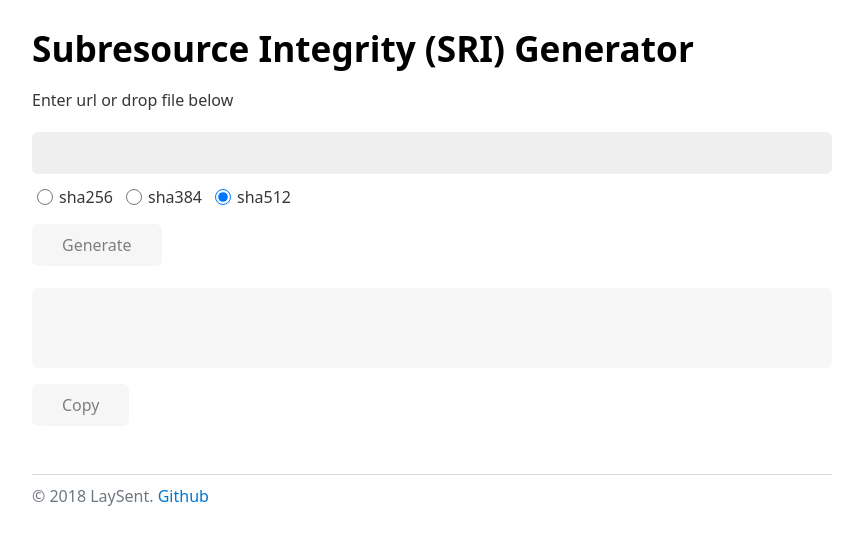
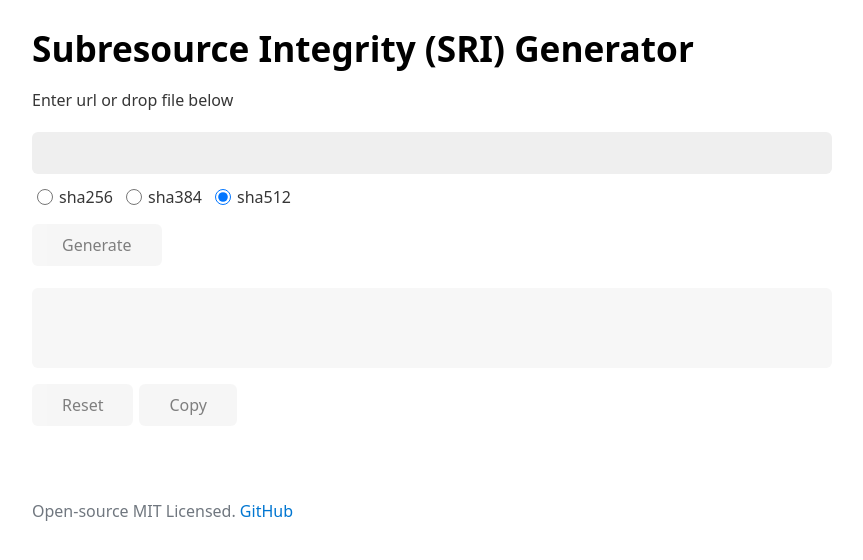
Before and after one commit to h-enk/sri-hash-generator, a React (Create React App) app: page / in a window 1280 px wide. Shown: the top 560 px of the page, without its empty margins (208-1071 px from the left). Built offline with nearby package versions, Linux system fonts and the light colour scheme.

Commit message:
ux: add reset button + update copy flow

```diff
--- a/src/App.css
+++ b/src/App.css
@@ -21,6 +21,15 @@ section {
 
 button:not([type="submit"]) {
   margin-bottom: 3rem;
+}
+
+footer {
+  border-top: 0;
+  margin-top: 1rem;
+}
+
+.copying {
+  margin-left: 0.5rem;
 }
 
 /*
--- a/src/App.js
+++ b/src/App.js
@@ -13,6 +13,7 @@ class App extends Component {
       sha512: true,
       resource: '',
       submitting: false,
+      copying: '',
     };
   }
   generate(getHash, filename) {
@@ -49,8 +50,12 @@ class App extends Component {
         .writeText(this.state.resource)
         .then(
           () => {
-            alert('copied to clipboard');
+            // alert('copied to clipboard');
+            this.setState({ copying: 'Copied!' });
             this.setState({ submitting: false });
+            setTimeout(() => {
+              this.setState({ copying: '' });
+            }, 1000);
           },
           () => {
             this.setState({ submitting: false });
@@ -75,6 +80,17 @@ class App extends Component {
   onUrlChange = (e) => {
     this.setState({
       url: e.target.value,
+    });
+  }
+  onReset = () => {
+    this.setState({
+      url: '',
+      sha256: false,
+      sha384: false,
+      sha512: true,
+      resource: '',
+      submitting: false,
+      copying: '',
     });
   }
   onSubmit = (e) => {
@@ -111,6 +127,8 @@ class App extends Component {
             <span>{resource}</span>
           </section>
           <div className="operation">
+            {/* eslint-disable-next-line */}
+            <button type="reset" aria-label="reset form input and output" onClick={this.onReset} disabled={!url, !resource}>Reset</button>
             <button
               aria-label="copy generated HTML with integrity"
               onClick={this.onCopy}
@@ -119,11 +137,12 @@ class App extends Component {
             >
               Copy
             </button>
+            <span className="copying">{this.state.copying}</span>
           </div>
         </main>
         <footer>
-          <span>© 2018 LaySent. </span>
-          <a href="https://github.com/laysent/sri-hash-generator">Github</a>
+          <span>Open-source MIT Licensed. </span>
+          <a href="https://github.com/h-enk/sri-hash-generator">GitHub</a>
         </footer>
       </DragNDrop>
     );
--- a/src/utils.js
+++ b/src/utils.js
@@ -21,9 +21,9 @@ function isStylesheet(url) {
 
 export function getResourceHTML(url, hash) {
   if (isStylesheet(url)) {
-    return `<link href="${url}" rel="stylesheet" integrity="${hash}" crossorigin="anonymous" />`;
+    return `<link href="${url}" rel="stylesheet" integrity="${hash}" crossorigin="anonymous">`;
   } else {
-    return `<script type="text/javascript" src="${url}" integrity="${hash}" crossorigin="anonymous"></script>`;
+    return `<script src="${url}" integrity="${hash}" crossorigin="anonymous"></script>`;
   }
 }
 
```
Also changed, not shown: public/manifest.json, 2 other files (tests, documents, lock files or other folders).
